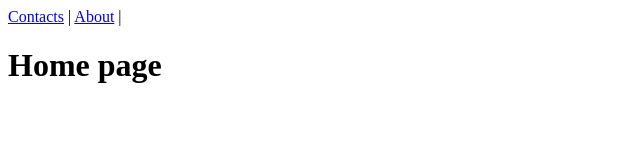
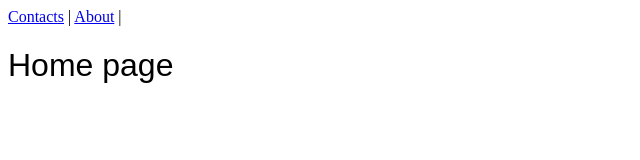
Before and after one commit to Lam0z/test2, a Nuxt app: page / in a window 1280 px wide. Shown: the top 160 px of the page, without its empty margins (0-640 px from the left). Built offline with nearby package versions, Linux system fonts and the light colour scheme.

Commit message:
change font-family

```diff
--- a/pages/about/index.vue
+++ b/pages/about/index.vue
@@ -12,4 +12,9 @@ useSeoMeta({
 });
 </script>
 
-<style lang="scss" scoped></style>
+<style scoped>
+h1 {
+    font-family: "Raleway", sans-serif;
+    font-weight: 200;
+}
+</style>
--- a/pages/contacts/index.vue
+++ b/pages/contacts/index.vue
@@ -13,4 +13,9 @@ useSeoMeta({
 });
 </script>
 
-<style lang="scss" scoped></style>
+<style scoped>
+h1 {
+    font-family: "Raleway", sans-serif;
+    font-weight: 200;
+}
+</style>
--- a/pages/index.vue
+++ b/pages/index.vue
@@ -4,4 +4,9 @@
 
 <script setup></script>
 
-<style lang="scss" scoped></style>
+<style scoped>
+h1 {
+    font-family: "Raleway", sans-serif;
+    font-weight: 200;
+}
+</style>
```
